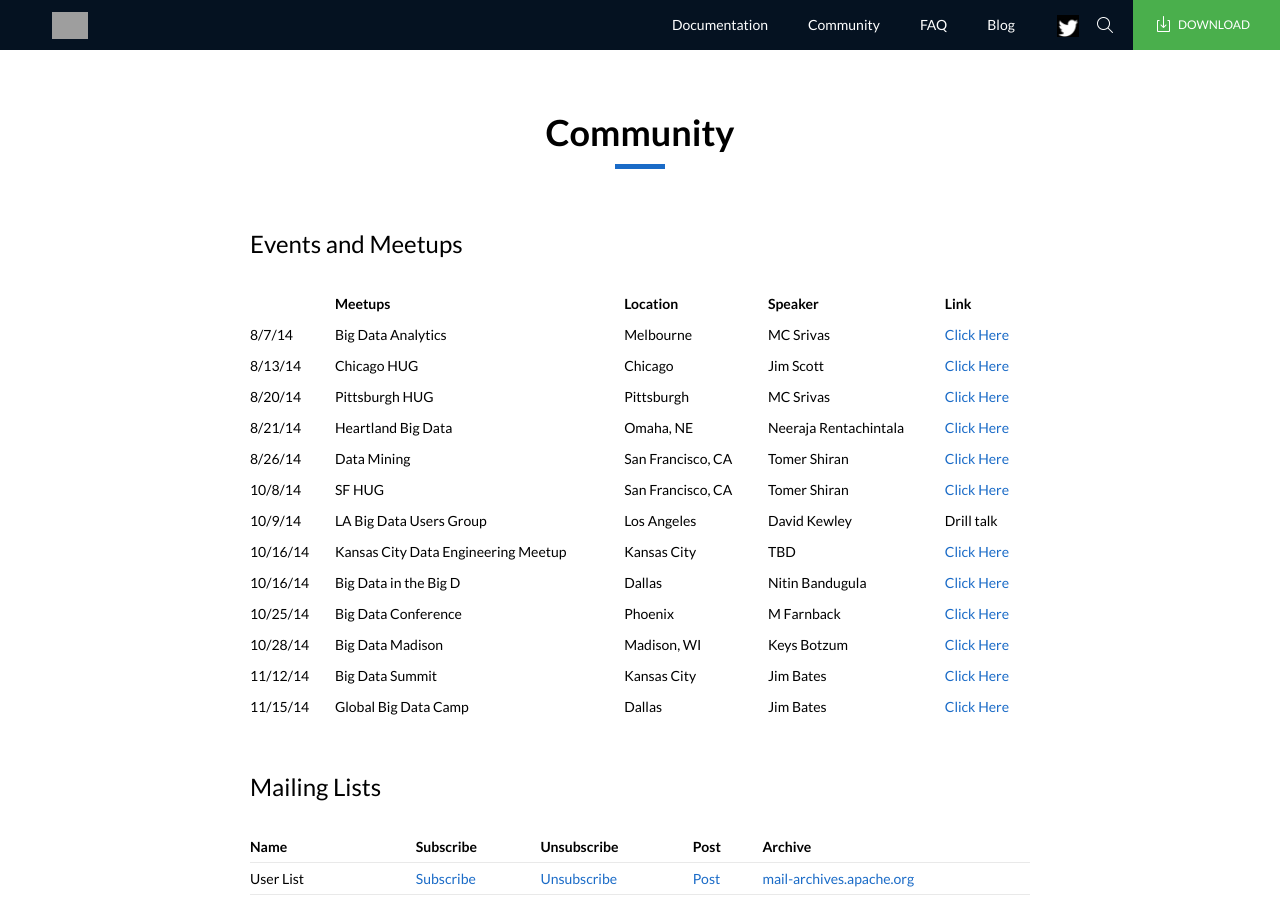
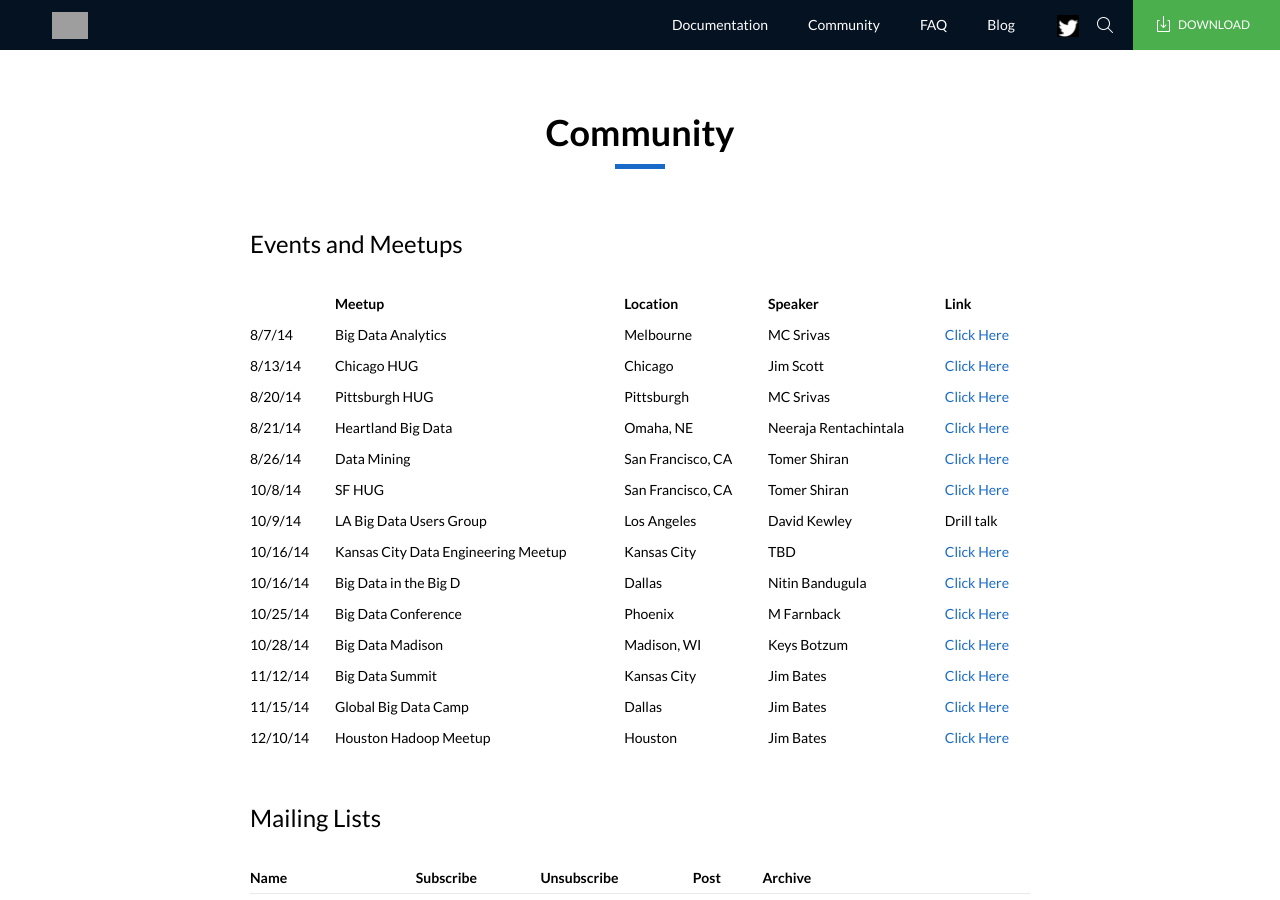
Before and after one commit to tshiran/drill-website, a Jekyll site: the page built from community.html, in a window 1280 px wide and 900 px high. Built offline with Jekyll 4.4.1, drawn with Linux system fonts in a browser that asks for light colours; Markdown is read by kramdown in place of the engine named in the settings; grey boxes are pictures that could not be loaded.

Commit message:
Updated changes requested by NB.

```diff
--- a/community.html
+++ b/community.html
@@ -9,7 +9,7 @@ title: Community
                 <thead>
                     <tr>
                         <th>&nbsp;</th>
-                        <th>Meetups</th>
+                        <th>Meetup</th>
                         <th>Location</th>
                         <th>Speaker</th>
                         <th>Link</th>
@@ -109,6 +109,15 @@ title: Community
                         <td>Jim Bates</td>
                         <td><a rel="nofollow" href="http://globalbigdatabootcamp.com/" target="_new">Click Here</a></td>
                     </tr>
+										<tr>
+                        <td>12/10/14</td>
+                        <td>Houston Hadoop Meetup</td>
+                        <td>Houston</td>
+                        <td>Jim Bates</td>
+                        <td><a rel="nofollow" href="http://www.meetup.com/Houston-Hadoop-Meetup-Group/events/218626903/" target="_new">Click Here</a></td>
+                    </tr>
+
+
                 </tbody>
             </table>
 
```
